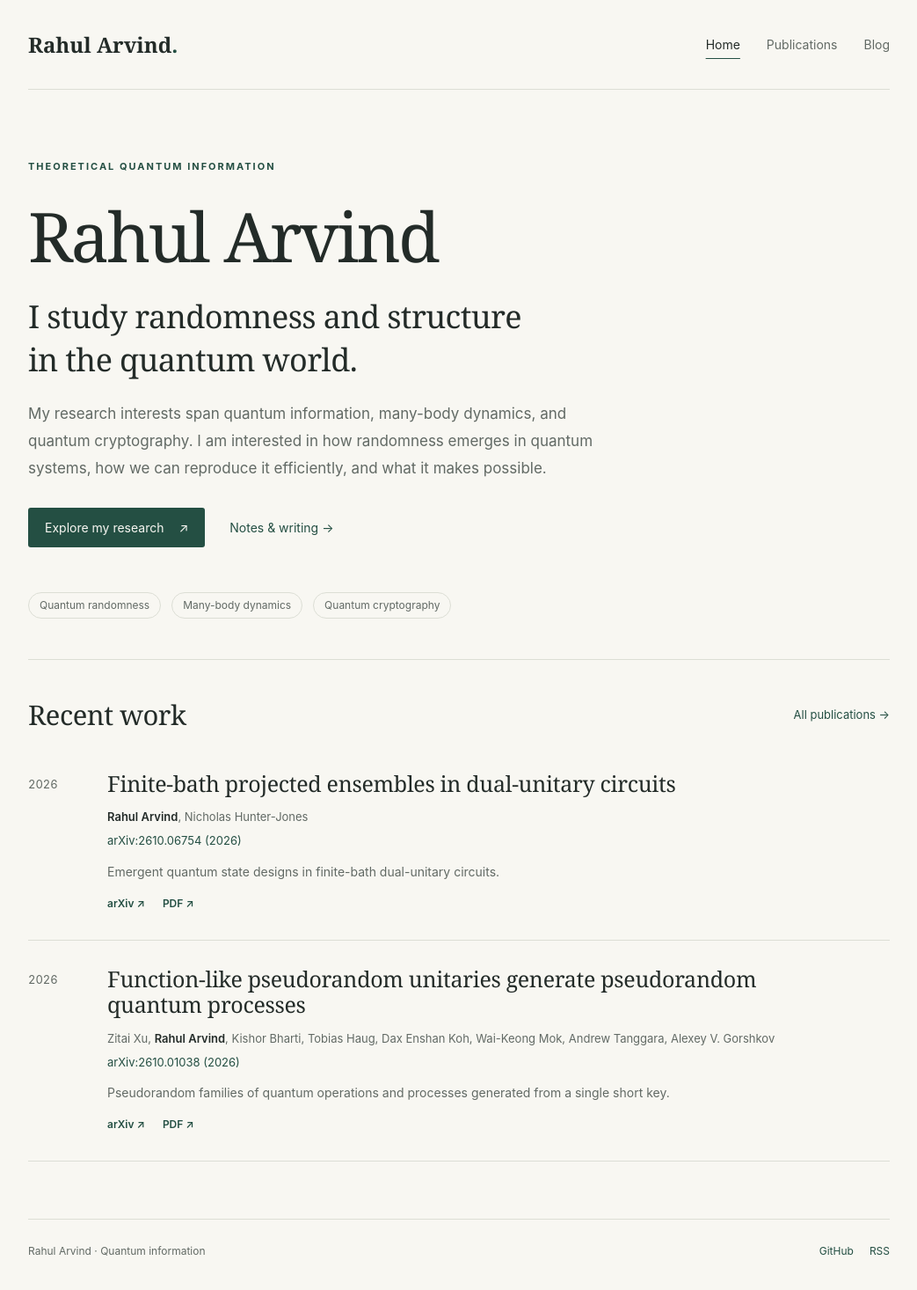
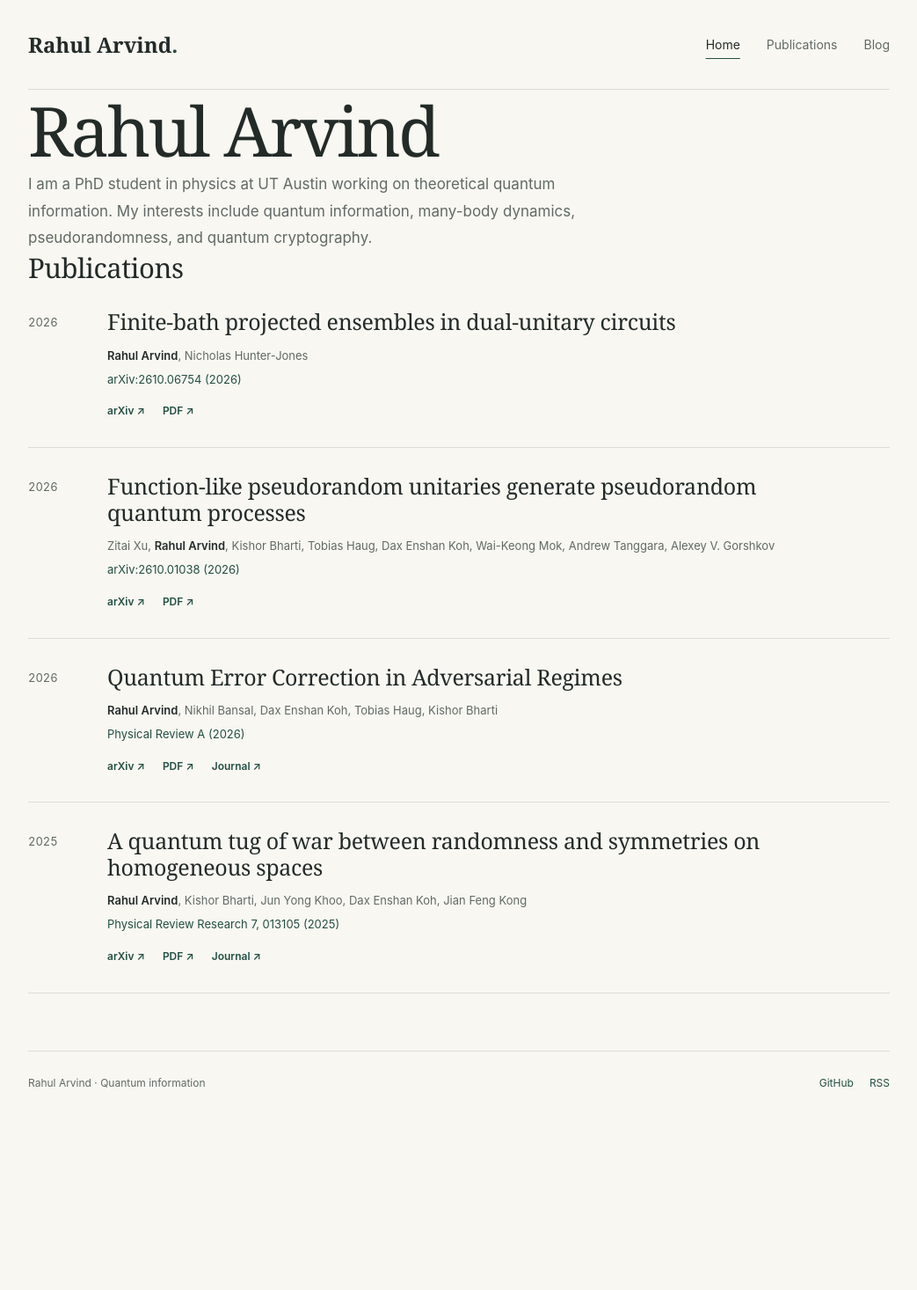
Before and after one commit to rahula06/rahula06.github.io, a Jekyll site: the page built from index.html, in a window 1280 px wide. Shown: the whole page at 88% size, without its empty margins (118-1161 px from the left). Built offline with Jekyll 4.4.1, drawn with Linux system fonts in a browser that asks for light colours; after the commit the page ends 1275 px from its top, so only the background shows below that.

Commit message:
Simplify site layout

```diff
--- a/index.html
+++ b/index.html
@@ -1,17 +1,17 @@
 ---
 section: home
 ---
-<section class="hero">
-  <p class="eyebrow">Theoretical quantum information</p>
+<section class="intro-section">
   <h1>Rahul Arvind</h1>
-  <p class="intro">I study randomness and structure<br class="desktop-break"> in the quantum world.</p>
-  <p class="bio">My research interests span quantum information, many-body dynamics, and quantum cryptography. I am interested in how randomness emerges in quantum systems, how we can reproduce it efficiently, and what it makes possible.</p>
-  <div class="hero-links"><a class="primary-link" href="{{ '/publications/' | relative_url }}">Explore my research <span aria-hidden="true">↗</span></a><a href="{{ '/blog/' | relative_url }}">Notes &amp; writing <span aria-hidden="true">→</span></a></div>
+  <p class="bio">
+    I am a PhD student in physics at UT Austin working on theoretical quantum information.
+    My interests include quantum information, many-body dynamics, pseudorandomness, and quantum cryptography.
+  </p>
 </section>
-<section class="research-topics" aria-label="Research interests">
-  <span>Quantum randomness</span><span>Many-body dynamics</span><span>Quantum cryptography</span>
+
+<section id="publications" class="publications-section" aria-label="Publications">
+  <h2>Publications</h2>
+  {% for paper in site.data.publications %}
+    {% include paper.html paper=paper summary=false %}
+  {% endfor %}
 </section>
-<section class="recent-work">
-  <div class="section-heading"><h2>Recent work</h2><a href="{{ '/publications/' | relative_url }}">All publications <span aria-hidden="true">→</span></a></div>
-  {% for paper in site.data.publications limit:2 %}{% include paper.html paper=paper summary=true %}{% endfor %}
-</section>
```
